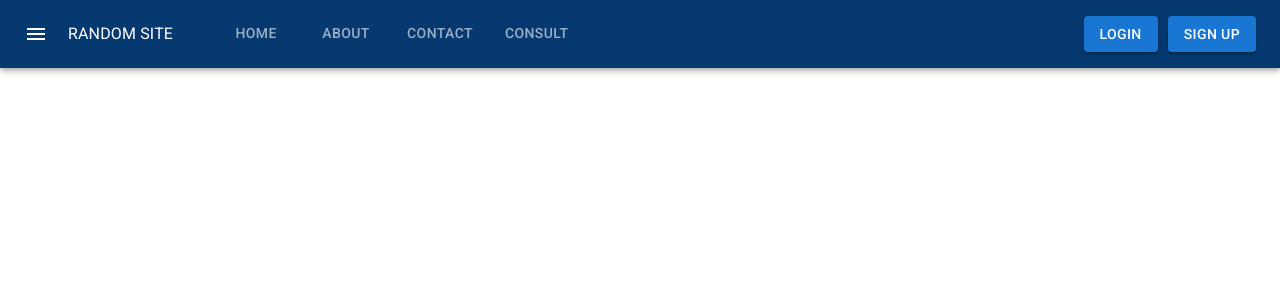
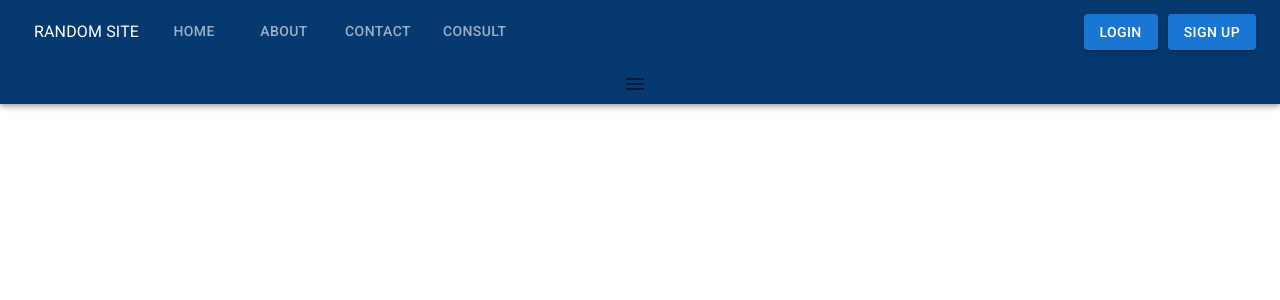
Before and after one commit to HAlejandra10/RANDOMAPP, a React (Create React App) app: page / in a window 1280 px wide. Shown: the top 300 px of the page. Built offline with nearby package versions, Linux system fonts and the light colour scheme.

Commit message:
adding Drawer of material UI and adding a new componen:(drawerComponent.js)

```diff
--- /dev/null
+++ b/src/layout/drawerComponent.js
@@ -0,0 +1,30 @@
+import { Drawer, IconButton, List, ListItemButton, ListItemText} from '@mui/material'
+import React, { useState } from 'react'
+import MenuIcon from '@mui/icons-material/Menu';
+
+const DrawerComponent = () => {
+  const [openDrawer, setopenDrawer] = useState(false);
+
+  return (
+    <React.Fragment>
+      <Drawer open={openDrawer}
+      onClose= {() => setopenDrawer(false)}
+      >
+           <List>
+              <ListItemButton>
+                  <ListItemButton>
+                    <ListItemText>
+                      Login
+                    </ListItemText>
+                  </ListItemButton>
+              </ListItemButton>
+           </List>
+      </Drawer>
+      <IconButton onClick={()=> setopenDrawer(!openDrawer)}>
+      <MenuIcon sx={{marginRight:"10px"}}/>
+      </IconButton>
+    </React.Fragment>
+  )
+}
+
+export default DrawerComponent
--- a/src/layout/navebar.js
+++ b/src/layout/navebar.js
@@ -2,14 +2,10 @@ import React, { useState } from 'react';
 import AppBar from '@mui/material/AppBar';
 import Box from '@mui/material/Box';
 import Toolbar from '@mui/material/Toolbar';
-import IconButton from '@mui/material/IconButton';
+// import IconButton from '@mui/material/IconButton';
 import Typography from '@mui/material/Typography';
-// import MenuIcon from '@mui/icons-material/Menu';
-// import Menu from '@mui/material/Menu';
-// import MenuItem from '@mui/material/MenuItem';
-// import { MenuIcon } from '@mui/material';
-import MenuIcon from '@mui/icons-material/Menu';
-import { Tabs, Tab, Button } from '@mui/material';
+import { Tabs, Tab, Button,useMediaQuery, useTheme} from '@mui/material';
+import DrawerComponent from './drawerComponent';
 
 
 
@@ -18,22 +14,25 @@ import { Tabs, Tab, Button } from '@mui/material';
 const Navebar = () => {
 
     const [value, setvalue] = useState();
+    const theme = useTheme();
+    console.log(theme);
+    const isMatch = useMediaQuery(theme.breakpoints.down('md'))
+    console.log(isMatch)
     return(
         <Box sx={{ flexGrow: 1 }}>
       <AppBar position="static" sx ={{background:"#063970"}}>
         <Toolbar>
-         <IconButton
+         {/* <IconButton
             size="large"
             edge="start"
             color="inherit"
             aria-label="menu"
             sx={{ mr: 2 }}
-          >
-            <MenuIcon sx={{marginRight:"10px"}}/>
+          >  */}
             <Typography sx={{margin:"10px"}}>
             RANDOM SITE
           </Typography>
-          </IconButton>
+          {/* </IconButton>  */}
 
           <Tabs textColor="inherit" value={value} onChange={(e,value)=> setvalue(value)} indicatorColor="secondary">
             <Tab label="Home"/>
@@ -46,6 +45,7 @@ const Navebar = () => {
           <Button sx={{marginLeft:"auto"}} variant="contained">Login{" "}</Button>
           <Button sx={{marginLeft: "10px"}}variant="contained">Sign Up{" "}</Button>
         </Toolbar>
+        <DrawerComponent/>
       </AppBar>
     </Box>
 )}
```
Also changed, not shown: src/layout/drawer.js (deleted, +0 -12 lines).
